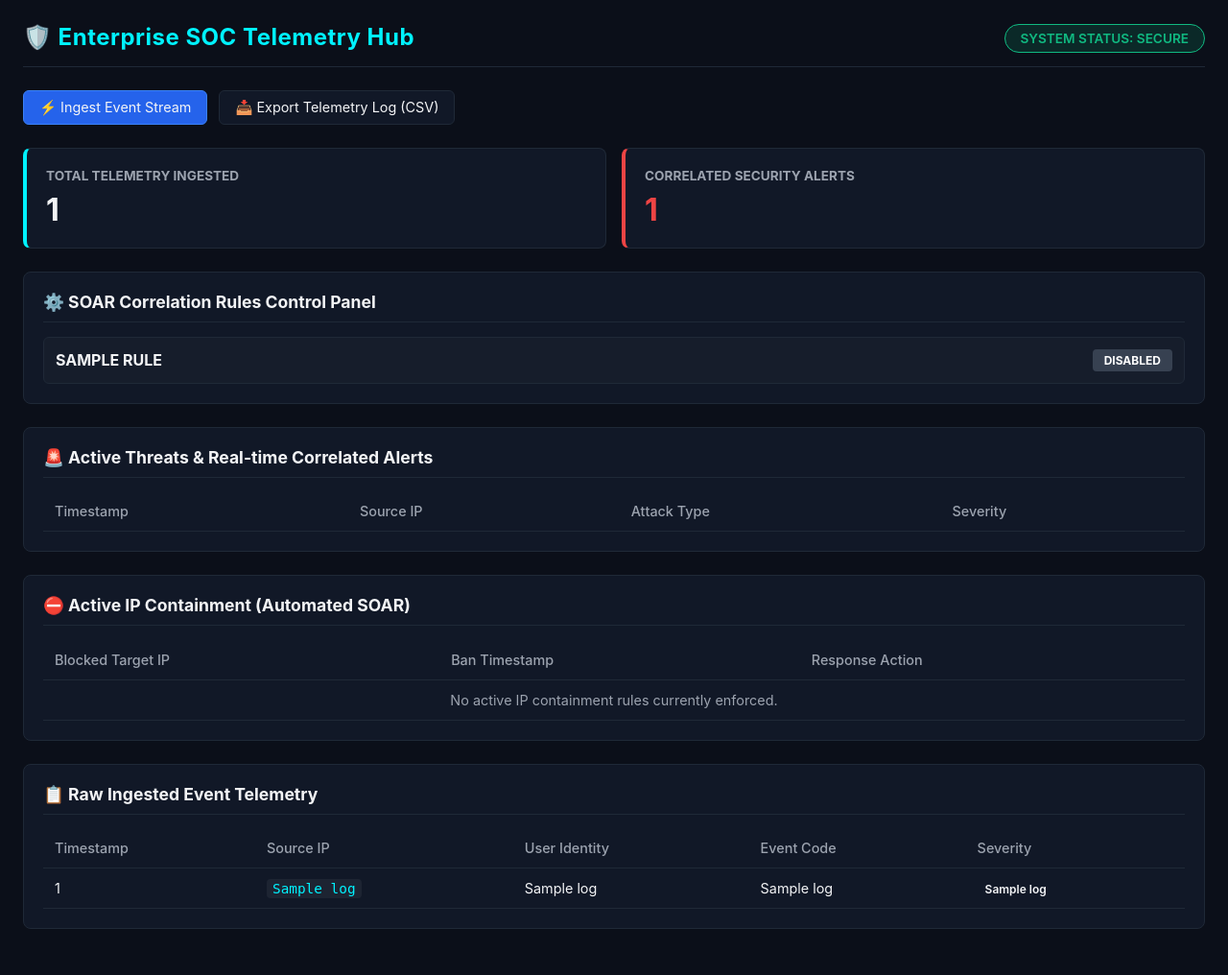
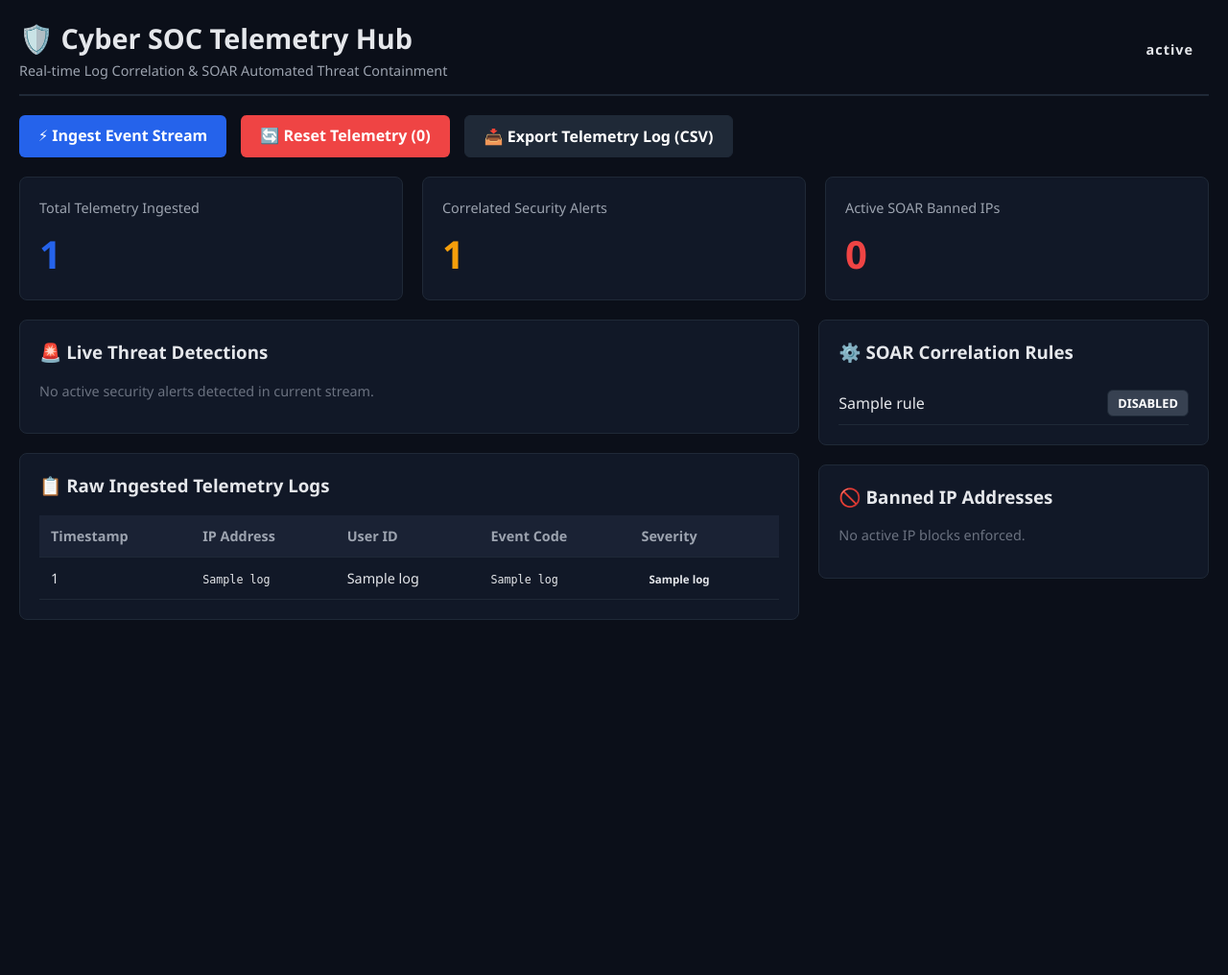
Before and after one commit to arnav0631/SIEM_1, a Flask app: template templates/index.html in a window 1280 px wide. Shown: the whole page at 96% size. After the commit the page ends 646 px from the top, so only its background shows below. Run offline with Flask 3, Linux system fonts and the light colour scheme; the template is opened without the code that fills it: most values are stand-ins (such as "Sample title", 1, 10 or a date in 2020); lists and menus that the app fills with data are empty.

Commit message:
Add clean reset button and stabilize home route for Render health checks

```diff
--- a/app.py
+++ b/app.py
@@ -1,10 +1,9 @@
-from flask import Flask, render_template, redirect, url_for, Response, session, request
+from flask import Flask, render_template, redirect, url_for, Response, request
 from datetime import datetime, timedelta
 import database
 from modules import generate_logs, detector
 
 app = Flask(__name__)
-app.secret_key = 'siem_secret_session_key'  # Required for Flask session management
 
 # Global state for interactive SOAR detection rules
 ACTIVE_RULES = {
@@ -19,14 +18,9 @@
 
 @app.route('/', methods=['GET', 'HEAD'])
 def index():
-    # Handle Render health checks immediately for HEAD requests
+    # Handle Render health checks immediately without touching DB or templates
     if request.method == 'HEAD':
         return Response(status=200)
-
-    # If opened in a new browser window/tab, reset database to start at 0
-    if 'visited' not in session:
-        database.init_db()
-        session['visited'] = True
 
     logs, alerts, blocked, total_logs, total_alerts = database.get_dashboard_data()
 
@@ -67,6 +61,12 @@
         detector.analyze_log(log, ACTIVE_RULES)
     return redirect(url_for('index'))
 
+@app.route('/reset')
+def reset():
+    # Explicitly clear all database logs, alerts, and blocked IPs back to 0
+    database.init_db()
+    return redirect(url_for('index'))
+
 @app.route('/toggle_rule/<rule_name>')
 def toggle_rule(rule_name):
     if rule_name in ACTIVE_RULES:
--- a/templates/index.html
+++ b/templates/index.html
@@ -3,223 +3,220 @@
 <head>
     <meta charset="UTF-8">
     <meta name="viewport" content="width=device-width, initial-scale=1.0">
-    <title>Enterprise Mini SIEM | Security Operations Center</title>
+    <title>Enterprise Cyber SOC Dashboard</title>
     <style>
         :root {
             --bg-color: #0b0f19;
             --card-bg: #111827;
-            --card-border: #1f2937;
-            --text-main: #f3f4f6;
-            --text-muted: #9ca3af;
-            --accent-cyan: #00f2fe;
-            --danger-red: #ef4444;
-            --warning-amber: #f59e0b;
-            --success-green: #10b981;
+            --text-color: #e5e7eb;
+            --accent-blue: #2563eb;
+            --accent-green: #10b981;
+            --accent-red: #ef4444;
+            --accent-yellow: #f59e0b;
+            --border-color: #1f2937;
         }
 
         body {
-            font-family: 'Inter', -apple-system, BlinkMacSystemFont, "Segoe UI", Roboto, sans-serif;
+            font-family: 'Segoe UI', Tahoma, Geneva, Verdana, sans-serif;
             background-color: var(--bg-color);
-            color: var(--text-main);
+            color: var(--text-color);
             margin: 0;
-            padding: 24px;
+            padding: 20px;
         }
 
-        .header-nav {
+        .header {
             display: flex;
             justify-content: space-between;
             align-items: center;
-            border-bottom: 1px solid var(--card-border);
-            padding-bottom: 16px;
-            margin-bottom: 24px;
-        }
-
-        .header-title h1 {
-            margin: 0;
-            font-size: 1.5rem;
-            color: var(--accent-cyan);
-            letter-spacing: 0.5px;
+            border-bottom: 2px solid var(--border-color);
+            padding-bottom: 15px;
+            margin-bottom: 20px;
         }
 
         .status-badge {
-            padding: 6px 16px;
+            padding: 8px 16px;
             border-radius: 20px;
-            font-size: 0.85rem;
-            font-weight: 600;
-            text-transform: uppercase;
-        }
-        .status-secure { background: rgba(16, 185, 129, 0.15); color: var(--success-green); border: 1px solid var(--success-green); }
-        .status-attack { background: rgba(239, 68, 68, 0.15); color: var(--danger-red); border: 1px solid var(--danger-red); }
-
-        .kpi-grid {
-            display: grid;
-            grid-template-columns: repeat(auto-fit, minmax(220px, 1fr));
-            gap: 16px;
-            margin-bottom: 24px;
+            font-weight: bold;
+            font-size: 0.9em;
+            letter-spacing: 1px;
         }
 
-        .kpi-card {
-            background: var(--card-bg);
-            border: 1px solid var(--card-border);
+        .status-secure {
+            background-color: rgba(16, 185, 129, 0.2);
+            color: var(--accent-green);
+            border: 1px solid var(--accent-green);
+        }
+
+        .status-danger {
+            background-color: rgba(239, 68, 68, 0.2);
+            color: var(--accent-red);
+            border: 1px solid var(--accent-red);
+            animation: pulse 1.5s infinite;
+        }
+
+        @keyframes pulse {
+            0% { opacity: 1; }
+            50% { opacity: 0.5; }
+            100% { opacity: 1; }
+        }
+
+        .grid-3 {
+            display: grid;
+            grid-template-columns: repeat(3, 1fr);
+            gap: 20px;
+            margin-bottom: 20px;
+        }
+
+        .card {
+            background-color: var(--card-bg);
+            border: 1px solid var(--border-color);
             border-radius: 8px;
             padding: 20px;
-            position: relative;
         }
-        .kpi-card.alerts { border-left: 4px solid var(--danger-red); }
-        .kpi-card.logs { border-left: 4px solid var(--accent-cyan); }
 
-        .kpi-card h3 { margin: 0; font-size: 0.85rem; color: var(--text-muted); text-transform: uppercase; }
-        .kpi-card .number { font-size: 2rem; font-weight: 700; margin-top: 8px; }
-        .kpi-card .number.alert-text { color: var(--danger-red); }
+        .metric {
+            font-size: 2.5em;
+            font-weight: bold;
+            margin-top: 10px;
+        }
 
         .action-bar {
             display: flex;
-            gap: 12px;
-            margin-bottom: 24px;
+            gap: 15px;
+            margin-bottom: 20px;
         }
 
         .btn {
-            background: var(--card-bg);
-            border: 1px solid var(--card-border);
-            color: var(--text-main);
-            padding: 8px 16px;
+            background-color: #1f2937;
+            color: #fff;
+            padding: 10px 20px;
             border-radius: 6px;
-            cursor: pointer;
             text-decoration: none;
-            font-size: 0.9rem;
-            transition: all 0.2s ease;
+            font-weight: 600;
+            border: 1px solid var(--border-color);
+            transition: all 0.2s;
             display: inline-block;
         }
-        .btn-primary { background: #2563eb; border-color: #3b82f6; }
-        .btn-primary:hover { background: #1d4ed8; }
-        .btn-danger { background: rgba(239, 68, 68, 0.2); color: var(--danger-red); border-color: var(--danger-red); }
 
-        .panel {
-            background: var(--card-bg);
-            border: 1px solid var(--card-border);
-            border-radius: 8px;
-            padding: 20px;
-            margin-bottom: 24px;
+        .btn:hover {
+            background-color: #374151;
         }
 
-        .panel h2 { margin-top: 0; font-size: 1.1rem; color: var(--text-main); border-bottom: 1px solid var(--card-border); padding-bottom: 10px; }
-
-        .rule-grid {
-            display: grid;
-            grid-template-columns: repeat(auto-fit, minmax(200px, 1fr));
-            gap: 12px;
+        .btn-primary {
+            background-color: var(--accent-blue);
+            border: none;
         }
 
-        .rule-card {
-            background: rgba(255, 255, 255, 0.02);
-            border: 1px solid var(--card-border);
-            padding: 12px;
-            border-radius: 6px;
-            display: flex;
-            justify-content: space-between;
-            align-items: center;
+        .btn-primary:hover {
+            background-color: #1d4ed8;
         }
 
-        /* Toggle Button Styles */
-        .btn-toggle {
-            padding: 4px 12px;
-            font-size: 0.75rem;
+        .btn-danger {
+            background-color: var(--accent-red);
             border: none;
-            color: white;
-            border-radius: 4px;
-            font-weight: bold;
         }
-        .btn-enabled { background-color: var(--success-green); }
-        .btn-disabled { background-color: #374151; }
+
+        .btn-danger:hover {
+            background-color: #dc2626;
+        }
 
         table {
             width: 100%;
             border-collapse: collapse;
-            font-size: 0.9rem;
+            margin-top: 10px;
         }
 
         th, td {
+            text-align: left;
             padding: 12px;
-            text-align: left;
-            border-bottom: 1px solid var(--card-border);
+            border-bottom: 1px solid var(--border-color);
+            font-size: 0.9em;
         }
 
-        th { color: var(--text-muted); font-weight: 500; }
-
-        .empty-cell {
-            color: var(--text-muted);
-            text-align: center;
+        th {
+            background-color: #1a2234;
+            color: #9ca3af;
         }
 
-        .badge {
+        .rule-toggle {
+            display: flex;
+            justify-content: space-between;
+            align-items: center;
+            padding: 8px 0;
+            border-bottom: 1px solid var(--border-color);
+        }
+
+        .rule-btn {
+            padding: 4px 10px;
+            font-size: 0.8em;
+        }
+
+        .rule-enabled {
+            background-color: #10b981;
+        }
+
+        .rule-disabled {
+            background-color: #374151;
+        }
+
+        .badge-severity {
             padding: 2px 8px;
             border-radius: 4px;
-            font-size: 0.75rem;
-            font-weight: 600;
+            font-size: 0.8em;
+            font-weight: bold;
         }
-        .CRITICAL { background: rgba(239, 68, 68, 0.2); color: #fca5a5; }
-        .HIGH { background: rgba(245, 158, 11, 0.2); color: #fde68a; }
-        .INFO { background: rgba(59, 130, 246, 0.2); color: #93c5fd; }
-        .WARNING { background: rgba(107, 114, 128, 0.2); color: #e5e7eb; }
 
-        code {
-            background: rgba(255, 255, 255, 0.05);
-            padding: 2px 6px;
-            border-radius: 4px;
-            font-family: monospace;
-            color: var(--accent-cyan);
-        }
+        .sev-HIGH { background-color: rgba(245, 158, 11, 0.2); color: var(--accent-yellow); }
+        .sev-CRITICAL { background-color: rgba(239, 68, 68, 0.2); color: var(--accent-red); }
+        .sev-INFO { background-color: rgba(37, 99, 235, 0.2); color: var(--accent-blue); }
     </style>
 </head>
 <body>
 
-    <div class="header-nav">
-        <div class="header-title">
-            <h1>🛡️ Enterprise SOC Telemetry Hub</h1>
+    <div class="header">
+        <div>
+            <h1 style="margin: 0; font-size: 1.8em;">🛡️ Cyber SOC Telemetry Hub</h1>
+            <p style="margin: 5px 0 0 0; color: #9ca3af; font-size: 0.9em;">Real-time Log Correlation &amp; SOAR Automated Threat Containment</p>
         </div>
-        <div>
-            <span class="status-badge {% if soc_status == 'SECURE' %}status-secure{% else %}status-attack{% endif %}">
-                System Status: {{ soc_status }}
-            </span>
+        <div class="status-badge {{ status_class }}">
+            {{ status }}
         </div>
     </div>
 
     <div class="action-bar">
         <a href="/generate" class="btn btn-primary">⚡ Ingest Event Stream</a>
+        <a href="/reset" class="btn btn-danger" onclick="return confirm('Reset all telemetry logs and alerts back to zero?');">🔄 Reset Telemetry (0)</a>
         <a href="/export/logs" class="btn">📥 Export Telemetry Log (CSV)</a>
     </div>
 
-    <div class="kpi-grid">
-        <div class="kpi-card logs">
-            <h3>Total Telemetry Ingested</h3>
-            <div class="number">{{ total_logs }}</div>
+    <div class="grid-3">
+        <div class="card">
+            <span style="color: #9ca3af; font-size: 0.9em;">Total Telemetry Ingested</span>
+            <div class="metric" style="color: var(--accent-blue);">{{ total_logs }}</div>
         </div>
-        <div class="kpi-card alerts">
-            <h3>Correlated Security Alerts</h3>
-            <div class="number alert-text">{{ total_alerts }}</div>
+        <div class="card">
+            <span style="color: #9ca3af; font-size: 0.9em;">Correlated Security Alerts</span>
+            <div class="metric" style="color: var(--accent-yellow);">{{ total_alerts }}</div>
+        </div>
+        <div class="card">
+            <span style="color: #9ca3af; font-size: 0.9em;">Active SOAR Banned IPs</span>
+            <div class="metric" style="color: var(--accent-red);">{{ blocked|length }}</div>
         </div>
     </div>
 
-    <div class="panel">
-        <h2>⚙️ SOAR Correlation Rules Control Panel</h2>
-        <div class="rule-grid">
-            {% for rule, active in rules.items() %}
-            <div class="rule-card">
-                <span><strong>{{ rule.upper() }}</strong></span>
-                <a href="/toggle_rule/{{ rule }}"
-                   class="btn btn-toggle {% if active %}btn-enabled{% else %}btn-disabled{% endif %}">
-                    {% if active %}ENABLED{% else %}DISABLED{% endif %}
-                </a>
-            </div>
-            {% endfor %}
-        </div>
-    </div>
-
-    <div class="panel">
-        <h2>🚨 Active Threats & Real-time Correlated Alerts</h2>
+    <div style="display: grid; grid-template-columns: 2fr 1fr; gap: 20px;">
+        <div>
+            <div class="card" style="margin-bottom: 20px;">
+                <h3 style="margin-top: 0;">🚨 Live Threat Detections</h3>
+                {% if alerts %}
                 <table>
                     <thead>
-                <tr><th>Timestamp</th><th>Source IP</th><th>Attack Type</th><th>Severity</th></tr>
+                        <tr>
+                            <th>Timestamp</th>
+                            <th>IP Address</th>
+                            <th>Attack Detection</th>
+                            <th>Severity</th>
+                        </tr>
                     </thead>
                     <tbody>
                         {% for alert in alerts %}
@@ -227,40 +224,28 @@
                             <td>{{ alert[0] }}</td>
                             <td><code>{{ alert[1] }}</code></td>
                             <td>{{ alert[2] }}</td>
-                    <td><span class="badge {{ alert[3] }}">{{ alert[3] }}</span></td>
+                            <td><span class="badge-severity sev-{{ alert[3] }}">{{ alert[3] }}</span></td>
                         </tr>
                         {% endfor %}
                     </tbody>
                 </table>
+                {% else %}
+                <p style="color: #6b7280; font-size: 0.9em;">No active security alerts detected in current stream.</p>
+                {% endif %}
             </div>
 
-    <div class="panel">
-        <h2>⛔ Active IP Containment (Automated SOAR)</h2>
+            <div class="card">
+                <h3 style="margin-top: 0;">📋 Raw Ingested Telemetry Logs</h3>
+                {% if logs %}
                 <table>
                     <thead>
-                <tr><th>Blocked Target IP</th><th>Ban Timestamp</th><th>Response Action</th></tr>
-            </thead>
-            <tbody>
-                {% for b in blocked %}
                         <tr>
-                    <td><code>{{ b[0] }}</code></td>
-                    <td>{{ b[1] }}</td>
-                    <td><a href="/unblock/{{ b[0] }}" class="btn btn-danger">Unblock Target</a></td>
+                            <th>Timestamp</th>
+                            <th>IP Address</th>
+                            <th>User ID</th>
+                            <th>Event Code</th>
+                            <th>Severity</th>
                         </tr>
-                {% else %}
-                <tr>
-                    <td colspan="3" class="empty-cell">No active IP containment rules currently enforced.</td>
-                </tr>
-                {% endfor %}
-            </tbody>
-        </table>
-    </div>
-
-    <div class="panel">
-        <h2>📋 Raw Ingested Event Telemetry</h2>
-        <table>
-            <thead>
-                <tr><th>Timestamp</th><th>Source IP</th><th>User Identity</th><th>Event Code</th><th>Severity</th></tr>
                     </thead>
                     <tbody>
                         {% for log in logs %}
@@ -268,12 +253,57 @@
                             <td>{{ log[0] }}</td>
                             <td><code>{{ log[1] }}</code></td>
                             <td>{{ log[2] }}</td>
-                    <td>{{ log[3] }}</td>
-                    <td><span class="badge {{ log[4] }}">{{ log[4] }}</span></td>
+                            <td><code>{{ log[3] }}</code></td>
+                            <td><span class="badge-severity sev-{{ log[4] }}">{{ log[4] }}</span></td>
                         </tr>
                         {% endfor %}
                     </tbody>
                 </table>
+                {% else %}
+                <p style="color: #6b7280; font-size: 0.9em;">Telemetry stream empty. Click 'Ingest Event Stream' to begin.</p>
+                {% endif %}
+            </div>
+        </div>
+
+        <div>
+            <div class="card" style="margin-bottom: 20px;">
+                <h3 style="margin-top: 0;">⚙️ SOAR Correlation Rules</h3>
+                {% for rule, enabled in active_rules.items() %}
+                <div class="rule-toggle">
+                    <span>{{ rule }}</span>
+                    {% if enabled %}
+                    <a href="/toggle_rule/{{ rule }}" class="btn rule-btn rule-enabled">ENABLED</a>
+                    {% else %}
+                    <a href="/toggle_rule/{{ rule }}" class="btn rule-btn rule-disabled">DISABLED</a>
+                    {% endif %}
+                </div>
+                {% endfor %}
+            </div>
+
+            <div class="card">
+                <h3 style="margin-top: 0;">🚫 Banned IP Addresses</h3>
+                {% if blocked %}
+                <table>
+                    <thead>
+                        <tr>
+                            <th>IP Address</th>
+                            <th>Action</th>
+                        </tr>
+                    </thead>
+                    <tbody>
+                        {% for b in blocked %}
+                        <tr>
+                            <td><code>{{ b[0] }}</code></td>
+                            <td><a href="/unblock/{{ b[0] }}" style="color: var(--accent-red); font-weight: bold; font-size: 0.8em;">Unblock</a></td>
+                        </tr>
+                        {% endfor %}
+                    </tbody>
+                </table>
+                {% else %}
+                <p style="color: #6b7280; font-size: 0.9em;">No active IP blocks enforced.</p>
+                {% endif %}
+            </div>
+        </div>
     </div>
 
 </body>
```
Lines whose indentation alone changed are shown as unchanged.
